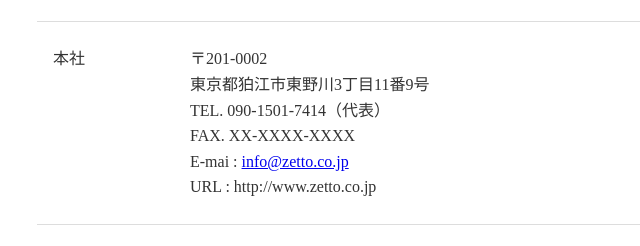
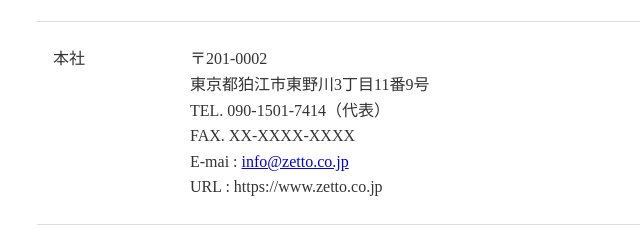
Before and after one commit to tnunokawa/z-website, a plain HTML site: page about.html in a window 1280 px wide. Shown: the part 297-543 px from the top of the page, 203-843 px from the left. Drawn offline with Linux system fonts and the light colour scheme.

Commit message:
https表記にに変更

```diff
--- a/about.html
+++ b/about.html
@@ -47,7 +47,7 @@
                     <td width="" valign="top">
                         <p class="b12">〒201-0002　<br>東京都狛江市東野川3丁目11番9号<br> TEL. 090-1501-7414（代表）<br> FAX.
                             XX-XXXX-XXXX<br> E-mai : <a href="mailto:info@zetto.co.jp">info@zetto.co.jp</a><br> URL :
-                            http://www.zetto.co.jp</p>
+                            https://www.zetto.co.jp</p>
                     </td>
                 </tr>
 
```
Also changed, not shown: index.html (+1 -1 lines).
